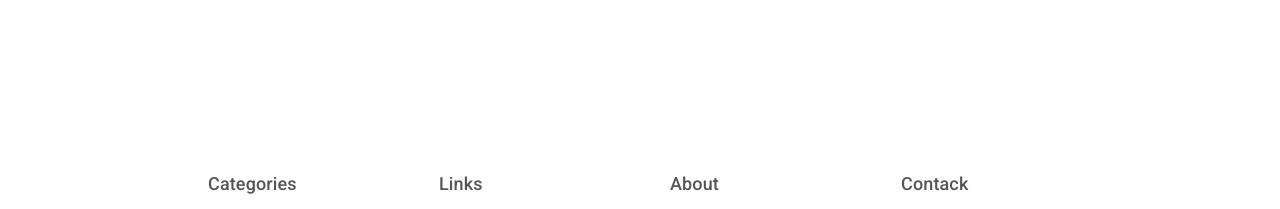
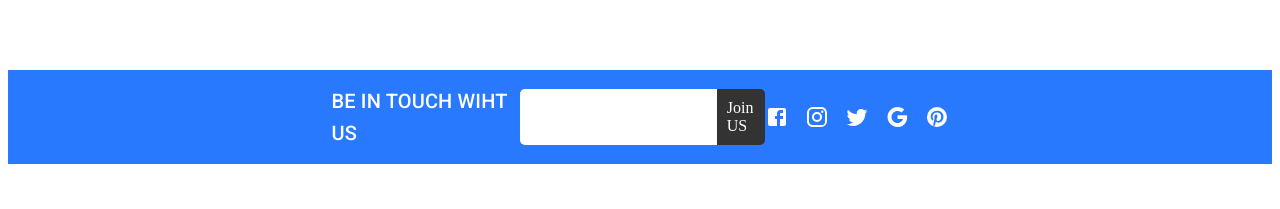
Before and after one commit to keremduman30/react_e_commerce_mui, a React (Vite) app: page / in a window 1280 px wide. Shown: the part 3152-3361 px from the top of the page. Built offline with nearby package versions, Linux system fonts and the light colour scheme.

Commit message:
improved footer

```diff
--- /dev/null
+++ b/src/components/Contact.tsx
@@ -0,0 +1,63 @@
+import { Box, Stack, Typography, styled } from "@mui/material";
+import FacebookIcon from "@mui/icons-material/Facebook";
+import InstagramIcon from "@mui/icons-material/Instagram";
+import TwitterIcon from "@mui/icons-material/Twitter";
+import GoogleIcon from "@mui/icons-material/Google";
+import PinterestIcon from "@mui/icons-material/Pinterest";
+
+const StyledInput = styled("input")({
+  backgroundColor: "white",
+  padding: "10px",
+  border: "none",
+  borderRadius: "5px 0 0 5px",
+  "&:focus": {
+    outline: "none",
+  },
+});
+const StyledButton = styled(Box)({
+  padding: "10px",
+  color: "white",
+  backgroundColor: "#333",
+  borderRadius: "0 5px 5px 0",
+});
+
+const Contact = () => {
+  return (
+    <Box
+      sx={{
+        bgcolor: "#2879fe",
+        color: "white",
+        padding: "15px",
+        display: "flex",
+        justifyContent: "center",
+        alignItems: "center",
+      }}
+    >
+      <Stack
+        direction={"row"}
+        sx={{
+          width: "50%",
+          justifyContent: "space-between",
+          alignItems: "center",
+        }}
+      >
+        <Typography variant="h6" color={"white"}>
+          BE IN TOUCH WIHT US
+        </Typography>
+        <Stack direction={"row"}>
+          <StyledInput />
+          <StyledButton>Join US</StyledButton>
+        </Stack>
+        <Stack direction={"row"} gap={2} alignItems={"center"}>
+          <FacebookIcon />
+          <InstagramIcon />
+          <TwitterIcon />
+          <GoogleIcon />
+          <PinterestIcon />
+        </Stack>
+      </Stack>
+    </Box>
+  );
+};
+
+export default Contact;
--- a/src/pages/Home.tsx
+++ b/src/pages/Home.tsx
@@ -2,6 +2,7 @@ import { Box } from "@mui/material";
 import SliderHome from "../components/Slider";
 import FeaturedProducts from "../components/FeaturedProducts";
 import Categories from "../components/Categories";
+import Contact from "../components/Contact";
 
 const Home = () => {
   return (
@@ -10,6 +11,7 @@ const Home = () => {
       <FeaturedProducts title="featured" />
       <Categories />
       <FeaturedProducts title="trending" />
+      <Contact />
     </Box>
   );
 };
```
